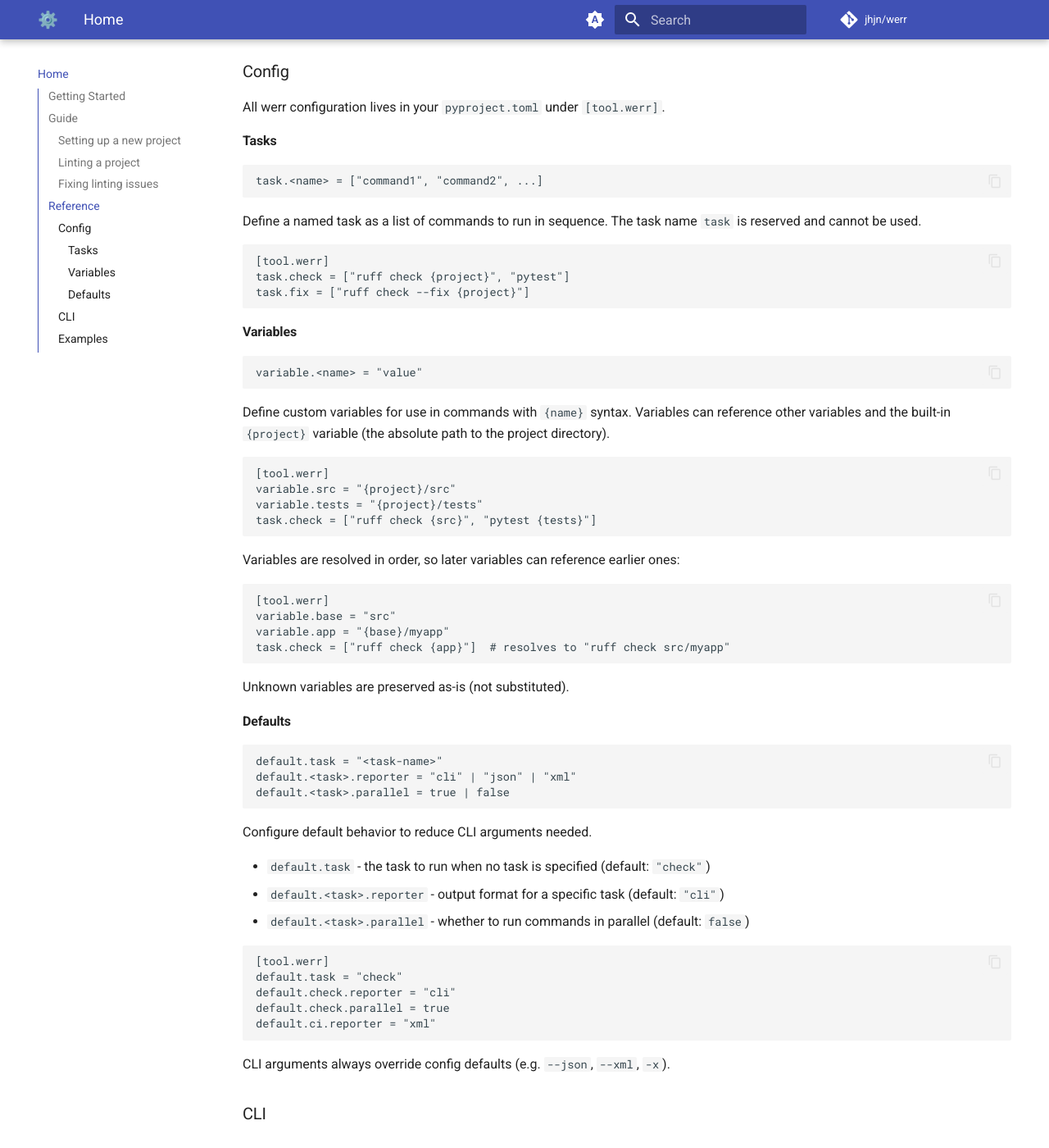
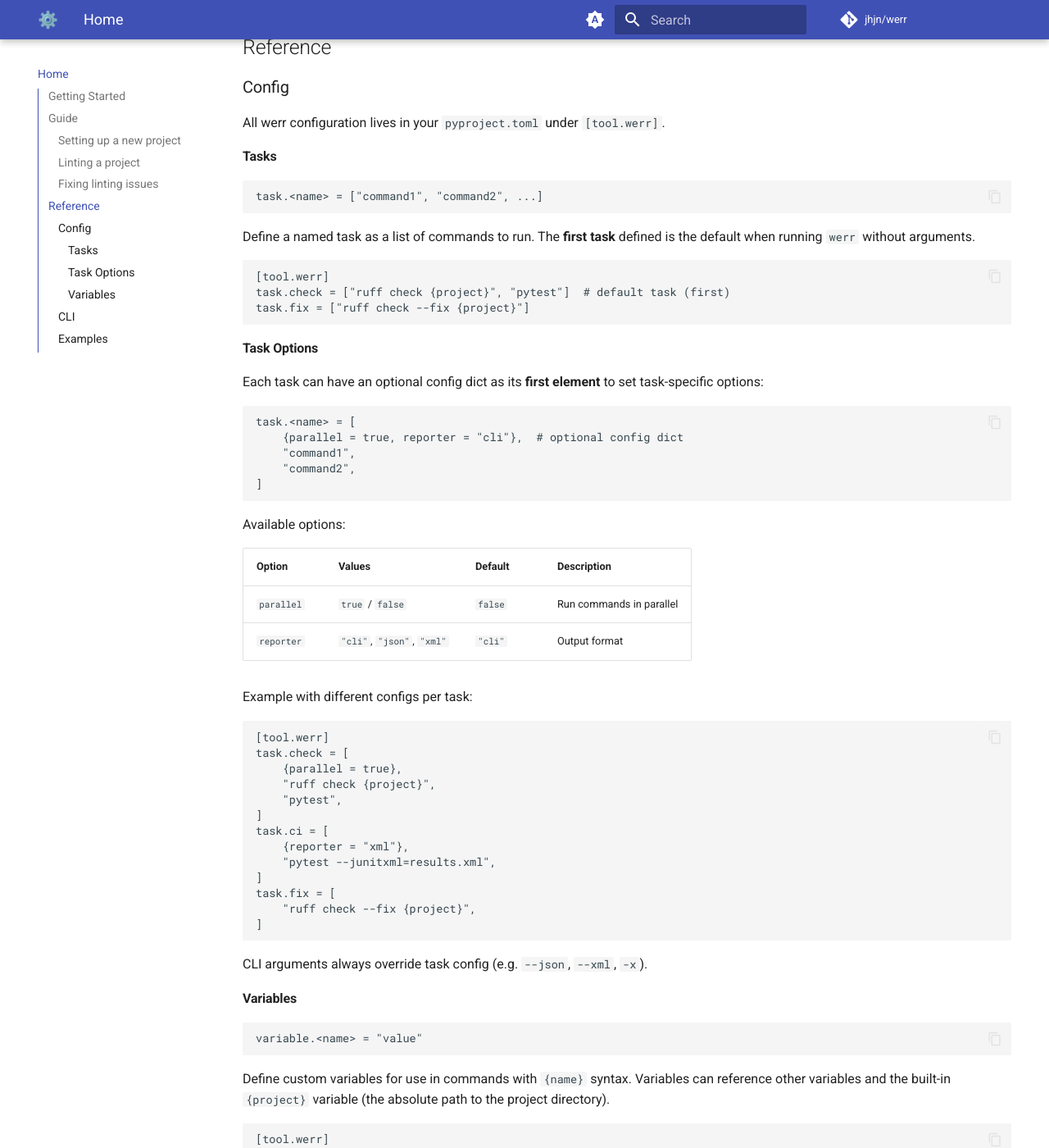
Before and after one commit to jhjn/werr, an MkDocs documentation site: the page built from docs/index.md, in a window 1280 px wide and 1400 px high, scrolled down 1483 px. Shown: the whole window at 82% size. Built offline with MkDocs 1.6.1 and Material for MkDocs 9.7.7, drawn with Linux system fonts in a browser that asks for light colours; emoji names are drawn with the system emoji font; comment, search, counter and statistics services are not loaded; some of the changed text lies outside the part shown.

Commit message:
Update docs and tests

````diff
--- a/docs/index.md
+++ b/docs/index.md
@@ -14,8 +14,9 @@
 ]
 
 [tool.werr]
-# 'check' is the default task if `werr` is run with no arguments.
+# The first task is the default when `werr` is run with no arguments.
 task.check = [
+    {parallel = true},  # optional config: run commands in parallel
     "black --check {project}",
     "isort --check {project}",
     "ruff check {project}",
@@ -58,13 +59,52 @@
 task.<name> = ["command1", "command2", ...]
 ```
 
-Define a named task as a list of commands to run in sequence. The task name `task` is reserved and cannot be used.
+Define a named task as a list of commands to run. The **first task** defined is the default when running `werr` without arguments.
 
 ```toml
 [tool.werr]
-task.check = ["ruff check {project}", "pytest"]
+task.check = ["ruff check {project}", "pytest"]  # default task (first)
 task.fix = ["ruff check --fix {project}"]
 ```
+
+#### Task Options
+
+Each task can have an optional config dict as its **first element** to set task-specific options:
+
+```toml
+task.<name> = [
+    {parallel = true, reporter = "cli"},  # optional config dict
+    "command1",
+    "command2",
+]
+```
+
+Available options:
+
+| Option | Values | Default | Description |
+|--------|--------|---------|-------------|
+| `parallel` | `true` / `false` | `false` | Run commands in parallel |
+| `reporter` | `"cli"`, `"json"`, `"xml"` | `"cli"` | Output format |
+
+Example with different configs per task:
+
+```toml
+[tool.werr]
+task.check = [
+    {parallel = true},
+    "ruff check {project}",
+    "pytest",
+]
+task.ci = [
+    {reporter = "xml"},
+    "pytest --junitxml=results.xml",
+]
+task.fix = [
+    "ruff check --fix {project}",
+]
+```
+
+CLI arguments always override task config (e.g. `--json`, `--xml`, `-x`).
 
 #### Variables
 
@@ -92,30 +132,6 @@
 
 Unknown variables are preserved as-is (not substituted).
 
-#### Defaults
-
-```toml
-default.task = "<task-name>"
-default.<task>.reporter = "cli" | "json" | "xml"
-default.<task>.parallel = true | false
-```
-
-Configure default behavior to reduce CLI arguments needed.
-
-- `default.task` - the task to run when no task is specified (default: `"check"`)
-- `default.<task>.reporter` - output format for a specific task (default: `"cli"`)
-- `default.<task>.parallel` - whether to run commands in parallel (default: `false`)
-
-```toml
-[tool.werr]
-default.task = "check"
-default.check.reporter = "cli"
-default.check.parallel = true
-default.ci.reporter = "xml"
-```
-
-CLI arguments always override config defaults (e.g. `--json`, `--xml`, `-x`).
-
 ### CLI
 
 ### Examples
````
Also changed, not shown: other parts of docs/index.md (+1 -1 lines), 2 other files.
